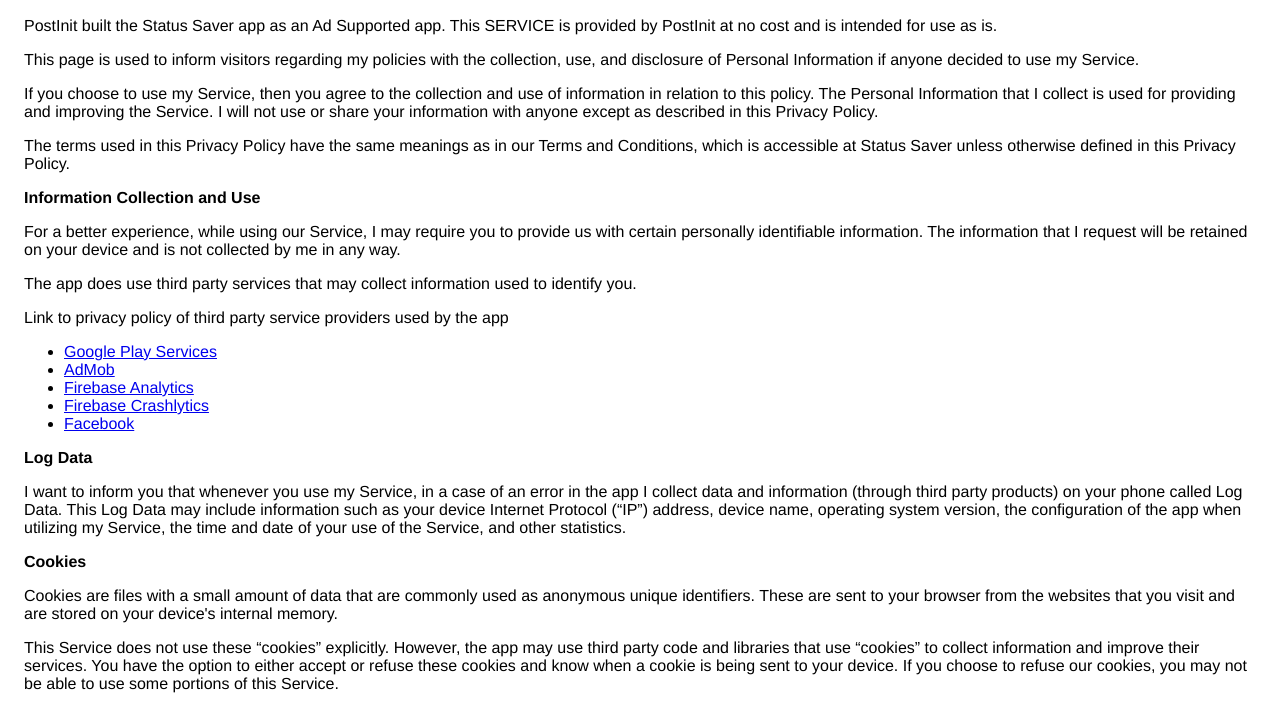
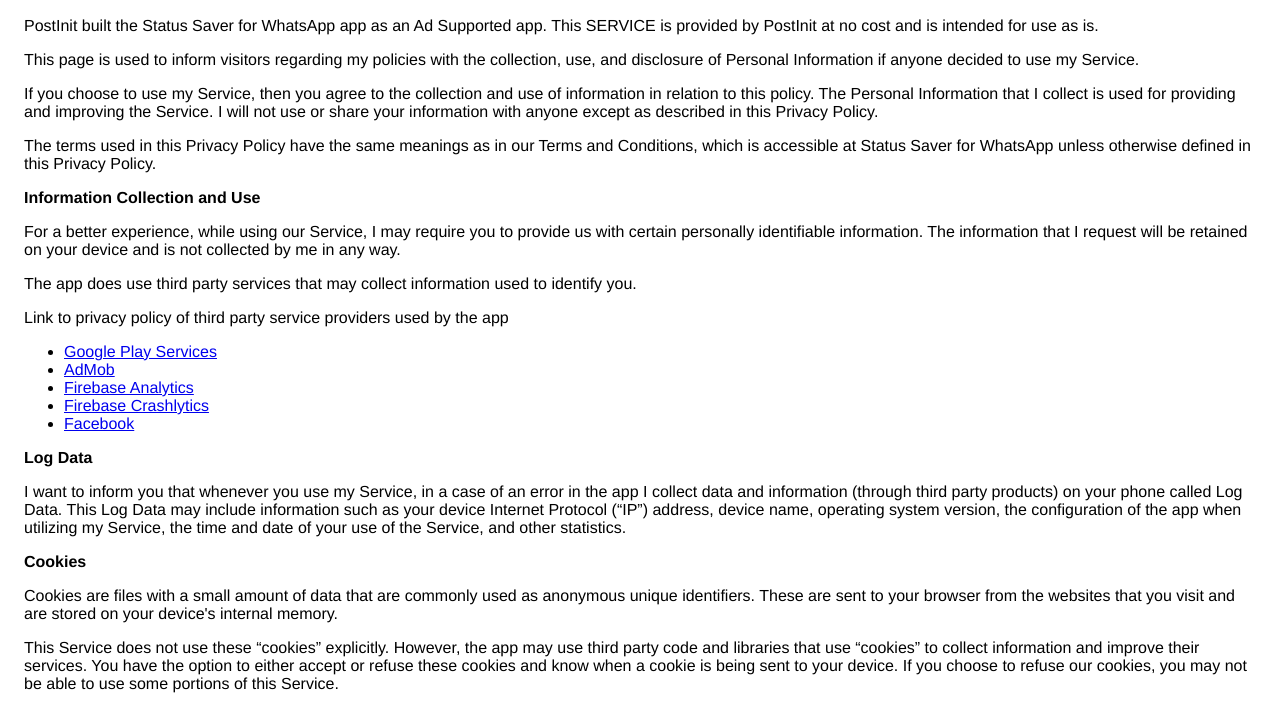
Before and after one commit to khatrihardik-110/khatrihardik-110.github.io, a plain HTML site: page privacy-policy/status-saver.html in a window 1280 px wide. Shown: the part 75-781 px from the top of the page. Drawn offline with Linux system fonts and the light colour scheme.

Commit message:
Update status-saver.html

```diff
--- a/privacy-policy/status-saver.html
+++ b/privacy-policy/status-saver.html
@@ -8,7 +8,7 @@
     </head>
     <body>
     <h2>Privacy Policy</h2> <p>
-                    PostInit built the Status Saver app as
+                    PostInit built the Status Saver for WhatsApp app as
                     an Ad Supported app. This SERVICE is provided by
                     PostInit at no cost and is intended for
                     use as is.
@@ -28,7 +28,7 @@
                   </p> <p>
                     The terms used in this Privacy Policy have the same meanings
                     as in our Terms and Conditions, which is accessible at
-                    Status Saver unless otherwise defined in this Privacy
+                    Status Saver for WhatsApp unless otherwise defined in this Privacy
                     Policy.
                   </p> <p><strong>Information Collection and Use</strong></p> <p>
                     For a better experience, while using our Service,
```
